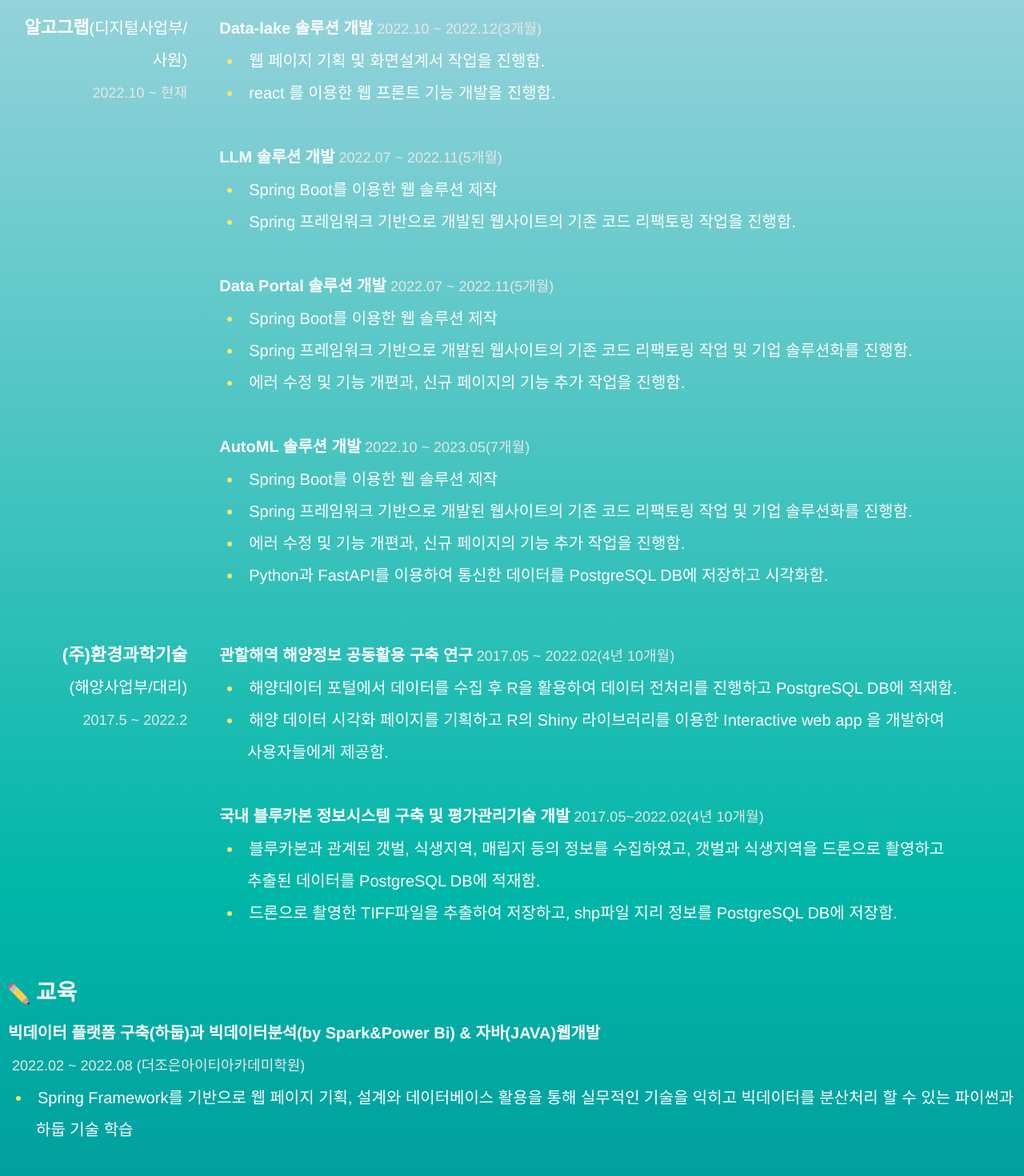
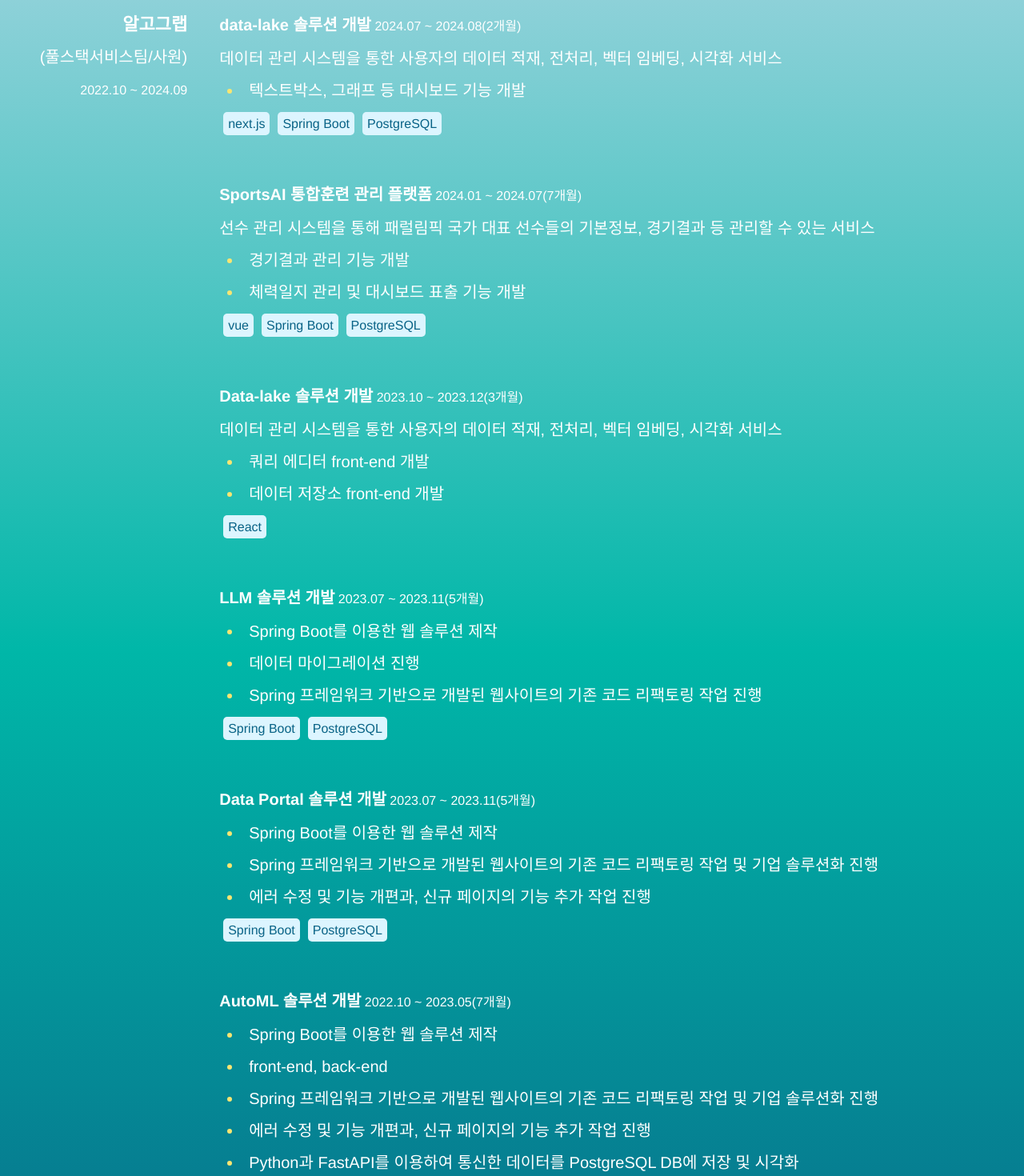
Before and after one commit to myk0907/vue-board, a Vue app: page / in a window 1280 px wide. Shown: the part 960-2430 px from the top of the page at 80% size. Built offline with nearby package versions, Linux system fonts and the light colour scheme.

Commit message:
경력 업데이트 및 디자인 수정

```diff
--- a/public/index.html
+++ b/public/index.html
@@ -4,7 +4,7 @@
     <meta charset="utf-8">
     <meta http-equiv="X-UA-Compatible" content="IE=edge">
     <meta name="viewport" content="width=device-width,initial-scale=1.0">
-    <link rel="icon" href="<%= BASE_URL %>favicon.ico">
+    <link rel="icon" href="<%= BASE_URL %>my_pic.png">
     <link rel="stylesheet" href="https://www.w3schools.com/w3css/4/w3.css">
     <title><%= htmlWebpackPlugin.options.title %></title>
   </head>
--- a/src/assets/common.css
+++ b/src/assets/common.css
@@ -22,8 +22,8 @@
 
 /* css 초기화 */
 html, body{
-    width: 100%;
-    height: 100%;
+    width: 100vw;
+    height: 100vh;
     margin: 0;
     padding: 0;
     font-size: 100%;
@@ -59,12 +59,12 @@ html, body{
 
 .contents_desc {
     color: rgb(148, 148, 148);
-    font-size: 18px
+    font-size: 16px
 }
 
 .contents_desc-bg-black {
-    color: rgb(231, 231, 231);
-    font-size: 18px
+    color: rgb(255, 255, 255);
+    font-size: 16px
 }
 
 .group_row {
@@ -132,6 +132,18 @@ html, body{
     display: flex;
     flex-flow: row nowrap;
     justify-content: space-between;
+}
+
+.lang_container > span {
+    margin: 5px;
+    padding: 6px;
+    /* border: 1px solid #a9d6e2; */
+    background-color: #dcf5ff;
+    /* background-color: #096386; */
+    border-radius: 5px;
+    color: #096386;
+    /* color: white; */
+    font-size: 1rem;
 }
 
 .lang_logo {
@@ -409,7 +421,7 @@ li::marker {
 
 /* 스크롤바 막대 */
 ::-webkit-scrollbar-thumb {
-    background-color: #42b983;
+    background-color: #096386;
     border-radius: 10px;
     background-clip: padding-box;
     border: 2px solid transparent;
@@ -417,7 +429,7 @@ li::marker {
 
 /* 스크롤바 여백 */
 ::-webkit-scrollbar-track {
-    background-color: #42b9835d;
+    background-color: #a9d6e2;
     border-radius: 10px;
     box-shadow: inset 0px 0px 5px white;
 }
@@ -505,11 +517,3 @@ li::marker {
     font-weight: normal;
     font-style: normal;
 }
-
-/* -------------------------임시------------------------- */
-.real_data {
-}
-
-.fake_data {
-    display: none
-}
--- a/src/main.js
+++ b/src/main.js
@@ -7,5 +7,8 @@ import { createApp } from 'vue'
 import App from './App.vue'
 import router from './router'
 
+import 'bootstrap'
+import 'bootstrap/dist/css/bootstrap.min.css'
+
 const app = createApp(App)
 app.use(router).mount('#app')
--- a/src/views/MainPage2.vue
+++ b/src/views/MainPage2.vue
@@ -6,10 +6,10 @@
     </div>
 
     <!-- 페이지1: 메인 -->
-    <div class="page-section1" >
+    <div class="page-section1 m-0 p-0" >
+
       <div class="wave-main-container">
-
-        <div class="wave-component">
+        <div class="">
           <WaveComponent />
         </div>
         <div class="contents wave-contents">
@@ -18,13 +18,9 @@
             <img src="../assets/img/my_pic_hand.png" style="width: 250px; ">
           </div>
           <div class="group_row main-contents">
-            <p style="display: none;">안녕안녕녕녕녕하세요오오오오</p>
             <p class="header_1" >
               안녕하세요. <img class="reverse" src="../assets/svg/waving-hand.svg"><br>
               웹개발자 김민영입니다.
-            </p>
-            <p style="display:none;">
-              저는
             </p>
           </div>
         </div>
@@ -34,7 +30,7 @@
     </div>
 
     <!-- 페이지 2: 포트폴리오 -->
-    <div class="page-section2">
+    <div class="page-section2 m-0 p-0">
       <Portfolio/>
     </div>
 
@@ -147,13 +143,13 @@
   <style scoped>
   .page-section1 {
     height:100vh;
-    width:100%;
+    width:100vw;
     display: flex;
   }
 
   .wave-main-container {
     position: relative;
-    width: 100%;
+    width: 100vw;
     height: 80vh;
     align-self: flex-end;
   }
@@ -161,7 +157,7 @@
   .wave-contents {
     background-color: rgb(169,214,226);
     margin:0px;
-    height: calc(100% - 120px);
+    height: calc(100% - 110px);
   }
 
   .char-img {
@@ -191,7 +187,7 @@
   }
 
   .page-section2 {
-    background: linear-gradient(rgb(169,214,226), #00B7A8,  #096386, #071E3D);
+    background: linear-gradient(#a9d6e2, #00B7A8,  #096386, #071E3D);
   }
 
 
--- a/src/views/PortfolioMain.vue
+++ b/src/views/PortfolioMain.vue
@@ -1,134 +1,6 @@
 <!-- PageAbout.vue -->
 <template>
-  <div class="about fake_data">
-    <h1 style="margin: 50px">This is an about page</h1>
-
-    <!-- 소개 -->
-    <div class="contents">
-      <div class="group_row" style="margin-right: 50px">
-        <img alt="Vue logo" src="../assets/pngegg.png" style="width: 200px">
-      </div>
-      <div class="group_row contents">
-        가나다라마바사아자차카타파하가갸거겨고교구규그기카캬커켜코쿄쿠큐크키
-      </div>
-    </div>
-    <!-- https://www.svgrepo.com/collection/twemoji-emojis/1  svg 이모지 사이트-->
-
-    <!-- 경력 -->
-    <h1 class="header_1"><img src="../assets/svg/bagel.svg"> Header1</h1>
-    <h1 class="division_line"></h1>
-    <div>
-      <div class="group_row box-2">
-        <div class="contents">
-          <div class="header_2"><img src="../assets/svg/bagel.svg"> Header1-1</div>
-          <div>
-            가나다라마바사아자차카타파하가갸거겨고교구규
-            <li>ddd</li>
-            <li>ddd</li>
-          </div>
-        </div>
-      </div>
-
-      <div class="group_row box-2">
-        <div class="contents">
-          <div class="header_2"><img src="../assets/svg/bagel.svg"> Header1-1</div>
-          dd
-        </div>
-        <div class="contents">
-          <div class="header_2"><img src="../assets/svg/bagel.svg"> Header1-1</div>
-          dd
-        </div>
-        <div class="contents">
-          <div class="header_2"><img src="../assets/svg/bagel.svg"> Header1-1</div>
-          dd
-        </div>
-      </div>
-    </div>
-
-    <!-- 보유스킬 -->
-    <h1 class="header_1"><img src="../assets/svg/bagel.svg"> Header2</h1>
-    <!-- <h1 class="header_1"><img src="../assets/svg/hammer-and-wrench.svg"> Skills</h1> -->
-    <h1 class="division_line"></h1>
-    <div class="contents">
-      <div class="group_row box-3">
-        <div class="header_2">Header1-1</div>
-        dd
-      </div>
-      <div class="group_row box-3">
-        <div class="header_2">Header1-1</div>
-        dd
-      </div>
-      <div class="group_row box-3">
-        <div class="header_2">Header1-1</div>
-        dd
-      </div>
-    </div>
-
-    <!-- 프로젝트 -->
-    <h1 class="header_1"><img src="../assets/svg/bagel.svg"> Header3</h1>
-    <h1 class="division_line"></h1>
-
-    <!-- 프로젝트 설명 모달 -->
-    <component v-if="isModalViewed" :is="modalComponent" @close-modal="closeAboutModal"></component>
-
-    <!-- 프로젝트 소개 -->
-    <div class="group_row box-2" @click="openConfirmModal('cardItem_4', $event)">
-      <!-- 확인창 모달 -->
-      <div v-if="isModalConfirm === 'cardItem_4'" @close-modal="closeConfirmModal()">
-        <!-- <div class="card_item card_overlay"></div> -->
-        <div class="modal_confirm">
-          <div class="group_row modal_button" @click="openAboutModal('automl')" style="width:100%">ddd</div>
-        </div>
-      </div>
-      <div class="card_item">
-        <div class="card_img_box"><img src="../assets/img/test_img.jpg"></div>
-        <div class="card_title">title4</div>
-        <div class="card_contents">
-          안녕하세요.<br>
-          반갑습니다.
-        </div>
-      </div>
-    </div>
-
-    <div class="group_row box-2" @click="openConfirmModal('cardItem_3', $event)">
-      <!-- 확인창 모달 -->
-      <div v-if="isModalConfirm === 'cardItem_3'" @close-modal="closeConfirmModal()">
-        <div class="card_item card_overlay"></div>
-        <div class="modal_confirm">
-          <div class="group_row modal_button" @click="openAboutModal('jeju')">ddd</div>
-          <a href='https://www.naver.com' target='_blank'>
-            <div class="group_row modal_button">
-              <img class="svg-icon" src="../assets/svg/github-logo-vector.svg">
-            </div>
-          </a>
-        </div>
-      </div>
-      <!-- 모달 내용 -->
-      <div class="card_item">
-        <div class="card_img_box"><img src="../assets/img/test_img.jpg"></div>
-        <div class="card_title">title3</div>
-        <div class="card_contents">
-          안녕하세요.<br>
-          반갑습니다.
-        </div>
-      </div>
-    </div>
-
-    <!-- contact -->
-    <h1 class="header_1"><img src="../assets/svg/mailbox.svg"> Header4</h1>
-    <!-- <h1 class="header_1"><img src="../assets/svg/mailbox.svg"> Contact</h1> -->
-    <h1 class="division_line"></h1>
-    <div class="contents">
-      <img src="../assets/svg/e-mail.svg" style="width: 20px"> myk0907000@gmail.com<br>
-    </div>
-  </div>
-
-
-
-
-
-
-  <div class="about real_data custom-body">
+  <div class="about custom-body">
     <!-- https://www.svgrepo.com/collection/twemoji-emojis/1  svg 이모지 사이트-->
 
     <!-- 프로필 경력 -->
@@ -139,28 +11,85 @@
         <div class="header_2"><img src="../assets/svg/books.svg"> 경력</div>
         <div>
           <div class="group_row" style="text-align: right; width: 17%; margin-right: 30px;">
-            <span class="header_3">알고그랩</span>(디지털사업부/사원)<br>
-            <span class="contents_desc-bg-black">&nbsp;2022.10 ~ 현재</span>
+            <span class="header_3">알고그랩</span>(풀스택서비스팀/사원)<br>
+            <span class="contents_desc-bg-black">&nbsp;2022.10 ~ 2024.09</span>
           </div>
           <div class="group_row" style="width: 75%;">
-            <span style="font-weight: bold;">Data-lake 솔루션 개발</span><span class="contents_desc-bg-black">&nbsp;2022.10 ~ 2022.12(3개월)</span>
-            <li>웹 페이지 기획 및 화면설계서 작업을 진행함.</li>
-            <li>react 를 이용한 웹 프론트 기능 개발을 진행함.</li>
-            <br>
-            <span style="font-weight: bold;">LLM 솔루션 개발</span><span class="contents_desc-bg-black">&nbsp;2022.07 ~ 2022.11(5개월)</span>
+            <div class="mb-5">
+              <span style="font-weight: bold;">data-lake 솔루션 개발</span><span class="contents_desc-bg-black">&nbsp;2024.07 ~ 2024.08(2개월)</span>
+              <div>
+                데이터 관리 시스템을 통한 사용자의 데이터 적재, 전처리, 벡터 임베딩, 시각화 서비스
+              </div>
+              <div>
+                <li>텍스트박스, 그래프 등 대시보드 기능 개발</li>
+              </div>
+              <div class="lang_container">
+                <span>next.js</span>
+                <span>Spring Boot</span>
+                <span>PostgreSQL</span>
+              </div>
+            </div>
+
+            <div class="mb-5">
+              <span style="font-weight: bold;">SportsAI 통합훈련 관리 플랫폼</span><span class="contents_desc-bg-black">&nbsp;2024.01 ~ 2024.07(7개월)</span>
+              <div>
+                선수 관리 시스템을 통해 패럴림픽 국가 대표 선수들의 기본정보, 경기결과 등 관리할 수 있는 서비스
+              </div>
+              <li>경기결과 관리 기능 개발</li>
+              <li>체력일지 관리 및 대시보드 표출 기능 개발</li>
+              <div class="lang_container">
+                <span>vue</span>
+                <span>Spring Boot</span>
+                <span>PostgreSQL</span>
+              </div>
+            </div>
+
+            <div class="mb-5">
+              <span style="font-weight: bold;">Data-lake 솔루션 개발</span><span class="contents_desc-bg-black">&nbsp;2023.10 ~ 2023.12(3개월)</span>
+              <div>
+                데이터 관리 시스템을 통한 사용자의 데이터 적재, 전처리, 벡터 임베딩, 시각화 서비스
+              </div>
+              <li>쿼리 에디터 front-end 개발</li>
+              <li>데이터 저장소 front-end 개발</li>
+              <div class="lang_container">
+                <span>React</span>
+              </div>
+            </div>
+
+            <div class="mb-5">
+              <span style="font-weight: bold;">LLM 솔루션 개발</span><span class="contents_desc-bg-black">&nbsp;2023.07 ~ 2023.11(5개월)</span>
               <li>Spring Boot를 이용한 웹 솔루션 제작</li>
-            <li>Spring 프레임워크 기반으로 개발된 웹사이트의 기존 코드 리팩토링 작업을 진행함.</li>
-            <br>
-            <span style="font-weight: bold;">Data Portal 솔루션 개발</span><span class="contents_desc-bg-black">&nbsp;2022.07 ~ 2022.11(5개월)</span>
+              <li>데이터 마이그레이션 진행</li>
+              <li>Spring 프레임워크 기반으로 개발된 웹사이트의 기존 코드 리팩토링 작업 진행</li>
+              <div class="lang_container">
+                <span>Spring Boot</span>
+                <span>PostgreSQL</span>
+              </div>
+            </div>
+
+            <div class="mb-5">
+              <span style="font-weight: bold;">Data Portal 솔루션 개발</span><span class="contents_desc-bg-black">&nbsp;2023.07 ~ 2023.11(5개월)</span>
               <li>Spring Boot를 이용한 웹 솔루션 제작</li>
-            <li>Spring 프레임워크 기반으로 개발된 웹사이트의 기존 코드 리팩토링 작업 및 기업 솔루션화를 진행함.</li>
-            <li>에러 수정 및 기능 개편과, 신규 페이지의 기능 추가 작업을 진행함.</li>
-            <br>
+              <li>Spring 프레임워크 기반으로 개발된 웹사이트의 기존 코드 리팩토링 작업 및 기업 솔루션화 진행</li>
+              <li>에러 수정 및 기능 개편과, 신규 페이지의 기능 추가 작업 진행</li>
+              <div class="lang_container">
+                <span>Spring Boot</span>
+                <span>PostgreSQL</span>
+              </div>
+            </div>
+
+            <div class="mb-5">
               <span style="font-weight: bold;">AutoML 솔루션 개발</span><span class="contents_desc-bg-black">&nbsp;2022.10 ~ 2023.05(7개월)</span>
               <li>Spring Boot를 이용한 웹 솔루션 제작</li>
-            <li>Spring 프레임워크 기반으로 개발된 웹사이트의 기존 코드 리팩토링 작업 및 기업 솔루션화를 진행함.</li>
-            <li>에러 수정 및 기능 개편과, 신규 페이지의 기능 추가 작업을 진행함.</li>
-            <li>Python과 FastAPI를 이용하여 통신한 데이터를 PostgreSQL DB에 저장하고 시각화함.</li>
+              <li>front-end, back-end </li>
+              <li>Spring 프레임워크 기반으로 개발된 웹사이트의 기존 코드 리팩토링 작업 및 기업 솔루션화 진행</li>
+              <li>에러 수정 및 기능 개편과, 신규 페이지의 기능 추가 작업 진행</li>
+              <li>Python과 FastAPI를 이용하여 통신한 데이터를 PostgreSQL DB에 저장 및 시각화</li>
+              <div class="lang_container">
+                <span>Spring Boot</span>
+                <span>PostgreSQL</span>
+              </div>
+            </div>
           </div>
         </div>
         <div style="margin-top: 40px;">
@@ -169,25 +98,39 @@
             <span class="contents_desc-bg-black">&nbsp;2017.5 ~ 2022.2</span>
           </div>
           <div class="group_row" style="width: 75%;">
+            <div class="mb-5">
               <span style="font-weight: bold;">관할해역 해양정보 공동활용 구축 연구</span><span class="contents_desc-bg-black">&nbsp;2017.05 ~ 2022.02(4년 10개월)</span>
-            <li>해양데이터 포털에서 데이터를 수집 후 R을 활용하여 데이터 전처리를 진행하고 PostgreSQL DB에 적재함.</li>
-            <li>해양 데이터 시각화 페이지를 기획하고 R의 Shiny 라이브러리를 이용한 Interactive web app 을 개발하여 사용자들에게 제공함.</li>
-            <br>
+              <li>해양데이터 포털에서 데이터 수집 및 데이터 전처리</li>
+              <li>데이터 PostgreSQL DB 적재</li>
+              <li>해양 데이터 시각화 페이지를 기획 및 R의 Shiny 라이브러리를 이용한 Interactive web app 개발</li>
+              <div class="lang_container">
+                <span>R</span>
+                <span>PostgreSQL</span>
+              </div>
+            </div>
+
+            <div class="mb-5">
               <span style="font-weight: bold;">국내 블루카본 정보시스템 구축 및 평가관리기술 개발</span><span class="contents_desc-bg-black">&nbsp;2017.05~2022.02(4년 10개월)</span>
-            <li>블루카본과 관계된 갯벌, 식생지역, 매립지 등의 정보를 수집하였고, 갯벌과 식생지역을 드론으로 촬영하고 추출된 데이터를 PostgreSQL DB에 적재함.</li>
-            <li>드론으로 촬영한 TIFF파일을 추출하여 저장하고, shp파일 지리 정보를 PostgreSQL DB에 저장함.</li>
+              <li>블루카본과 관계된 갯벌, 식생지역, 매립지 등의 정보 수집 및 갯벌과 식생지역을 드론촬영 데이터 추출</li>
+              <li>데이터 PostgreSQL DB 저장</li>
+              <div class="lang_container">
+                <span>R</span>
+                <span>PostgreSQL</span>
+                <span>QGIS</span>
+              </div>
+            </div>
           </div>
         </div>
       </div>
 
-      <div class="contents-bg-black" style="margin: 30px 0 30px 0;">
+      <div class="contents-bg-black mb-5">
         <div class="header_2"><img src="../assets/svg/pencil.svg"> 교육</div>
         <span style="font-weight: bold;">빅데이터 플랫폼 구축(하둡)과 빅데이터분석(by Spark&Power Bi) & 자바(JAVA)웹개발</span><br>
         <span class="contents_desc-bg-black">&nbsp;2022.02 ~ 2022.08 (더조은아이티아카데미학원)</span><br>
         <li>Spring Framework를 기반으로 웹 페이지 기획, 설계와 데이터베이스 활용을 통해 실무적인 기술을 익히고 빅데이터를 분산처리 할 수 있는 파이썬과 하둡 기술 학습</li>
       </div>
 
-      <div class="equal-space">
+      <div class="equal-space mb-5">
         <div class="group_row box-2 contents-bg-black">
           <div class="header_2"><img src="../assets/svg/graduation-cap.svg"> 학력</div>
           한양대학교 해양융합과학과 <span class="contents_desc-bg-black">&nbsp;2015.3 ~ 2017.2 졸업</span><br>
@@ -202,16 +145,18 @@
     </div>
 
     <!-- 보유스킬 -->
+    <div v-if="false">
       <h1 class="header_1"><img src="../assets/svg/hammer-and-wrench.svg"> Skills</h1>
       <h1 class="division_line"></h1>
-    <div class="contents-bg-black real_data equal-space">
+      <div class="contents-bg-black equal-space">
         <div class="group_row box-3">
           <div class="header_2"><img src="../assets/svg/browser.svg"> 웹개발</div>
           <li>Spring Framework & JAVA</li>
-        <li>HTML</li>
+          <li>React</li>
+          <li>Vue</li>
+          <!-- <li>HTML</li>
           <li>JavaScript</li>
-        <li>CSS</li>
-        <li>Vue</li>
+          <li>CSS</li> -->
           <!-- <li tooltip="MVC 패턴을 이용한 웹 페이지 (게시판, 페이징) 구현">Spring Framework & JAVA</li>
           <li tooltip="div, span, img, a 등 HTML 태그를 활용한 웹 페이지 구성">HTML</li>
           <li tooltip="composition api방식을 이용한 component 제작">Vue</li> -->
@@ -248,10 +193,11 @@
           <li>MySQL</li>
           <li>MariaDB</li>
         </div>
-
+      </div>
     </div>
 
     <!-- 프로젝트 -->
+    <div v-if="false">
       <h1 class="header_1"><img src="../assets/svg/file-box.svg"> Projects</h1>
       <!-- <h1 class="header_1"><img src="../assets/svg/file-box.svg"> Projects</h1> -->
       <h1 class="division_line"></h1>
@@ -327,19 +273,23 @@
         <!-- 모달 내용 -->
         <CardComponent :imgSrc="require('@/assets/img/project/sealab/sealab_1.png')" cardTitle="해(海)봄 교실 교육 앱" cardContents="중고등학교 과학 수업에 활용 할 수 있는 웹 페이지" />
       </div>
+    </div>
 
     <!-- contact -->
+    <div class="contact_container">
       <h1 class="header_1"><img src="../assets/svg/mailbox.svg"> Contact</h1>
       <h1 class="division_line"></h1>
       <div class="contents-bg-black" style="margin-top: 0;">
         <div class="group_row box-2">
-        <img src="../assets/svg/e-mail.svg" style="width: 20px; margin-right: 10px;"> myk0907000@gmail.com<br>
-        <img src="../assets/svg/phone.svg" style="width: 20px; margin-right: 10px;"> +82 10-9266-1710
+          <!-- <img src="../assets/svg/e-mail.svg" style="width: 20px; margin-right: 10px;"> myk0907000@gmail.com<br> -->
+          <img src="../assets/svg/e-mail.svg" style="width: 20px; margin-right: 10px;"> myk0907@naver.com<br>
+          <!-- <img src="../assets/svg/phone.svg" style="width: 20px; margin-right: 10px;"> +82 10-9266-1710 -->
         </div>
-      <div class="group_row box-2" style="height: 80px; display: inline-flex; align-items: center;">
+        <div class="group_row box-2" style="height: 40px; display: inline-flex; align-items: center;">
           <a href='https://github.com/myk0907' target='_blank' style="margin-left: auto;">
-          <img class="white-svg" src="../assets/svg/github-icon-svgrepo-com.svg" style="width: 50px;">
+            <img class="white-svg" src="../assets/svg/github-icon-svgrepo-com.svg" style="width: 40px;">
           </a>
+        </div>
       </div>
     </div>
   </div>
```
Also changed, not shown: public/my_pic.png (renamed from src/assets/img/my_pic.png), src/assets/lang_logo/React-icon.svg (added). Lines whose indentation alone changed are shown as unchanged.
